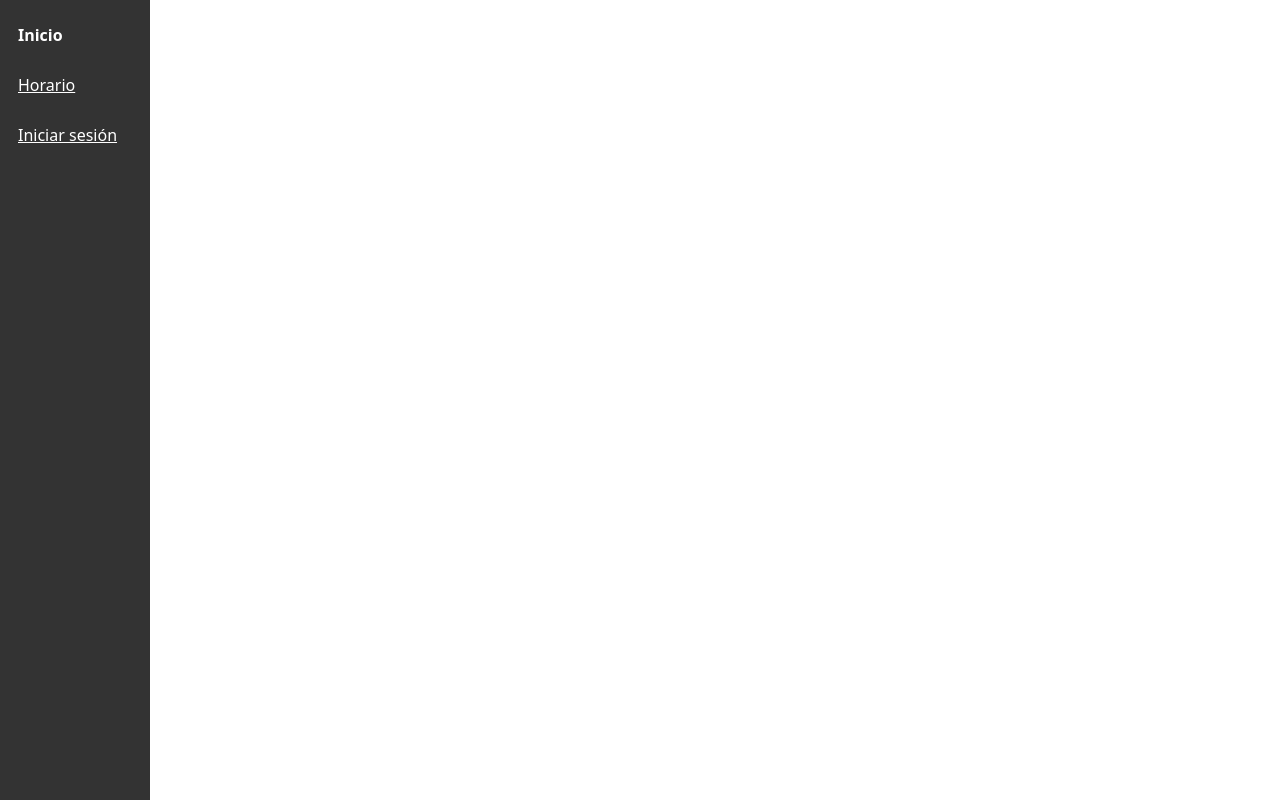
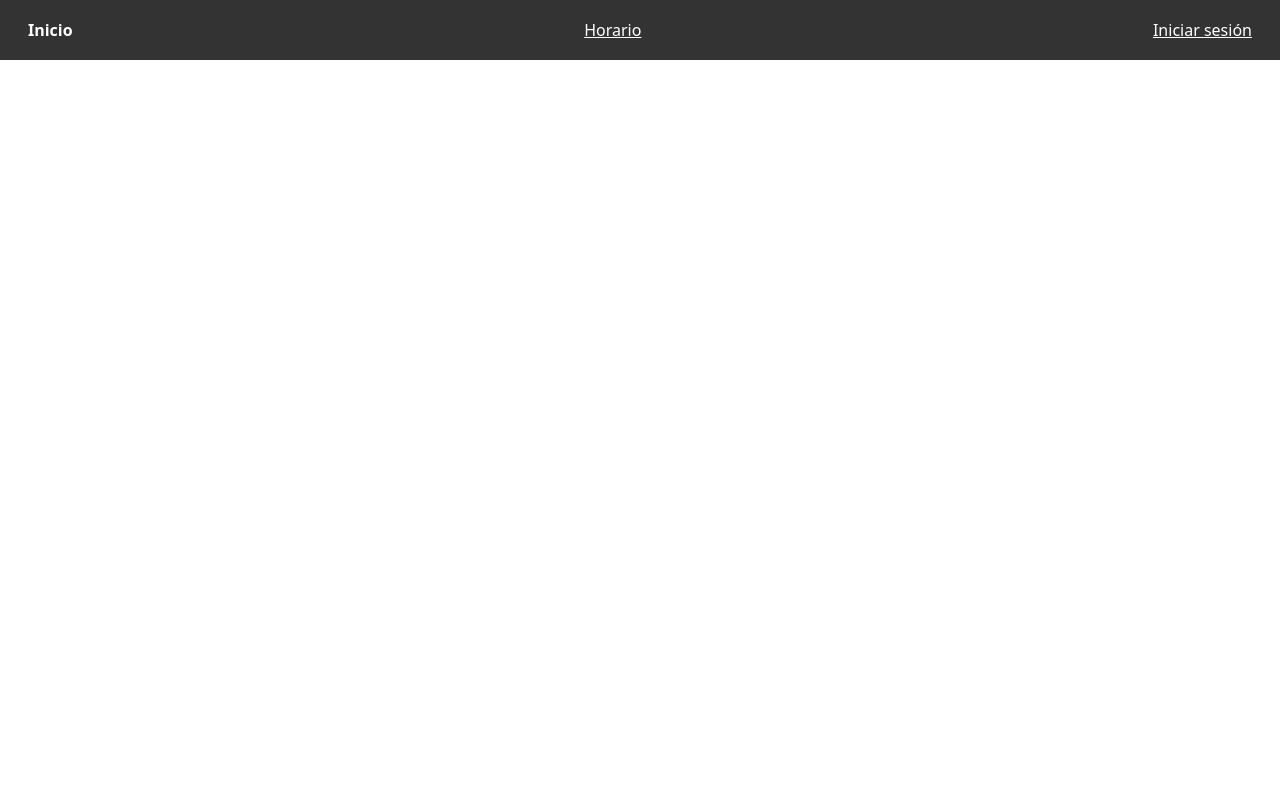
Before and after one commit to BlendArtPE/BU-Citas, a React (Vite) app: page / in a window 1280 px wide. Built offline with nearby package versions, Linux system fonts and the light colour scheme.

Commit message:
Nav cambiado

```diff
--- a/src/App.css
+++ b/src/App.css
@@ -5,19 +5,18 @@
   top: 0;
   left: 0;
   display: flex;
-    flex-direction: column;
-    align-items: flex-start;
+  align-items: center; /* Alinear elementos al centro verticalmente */
+  justify-content: space-between; /* Espaciar elementos horizontalmente */
   padding: 10px;
   background-color: #333;
-    height: 100vh;
-    width: 150px;
+  width: 100%; /* Ancho al 100% de la ventana del navegador */
   color: #fff;
-    z-index: 1000; /* Ajusta el valor según sea necesario */
+  z-index: 1000;
 }
 
-  .navbar a{
+.navbar a {
   text-decoration: none;
   color: #fff;
   padding: 8px;
-    margin: 5px 0;
+  margin: 0 10px; /* Ajustar el margen horizontal entre elementos */
 }
```
Lines whose indentation alone changed are shown as unchanged.
